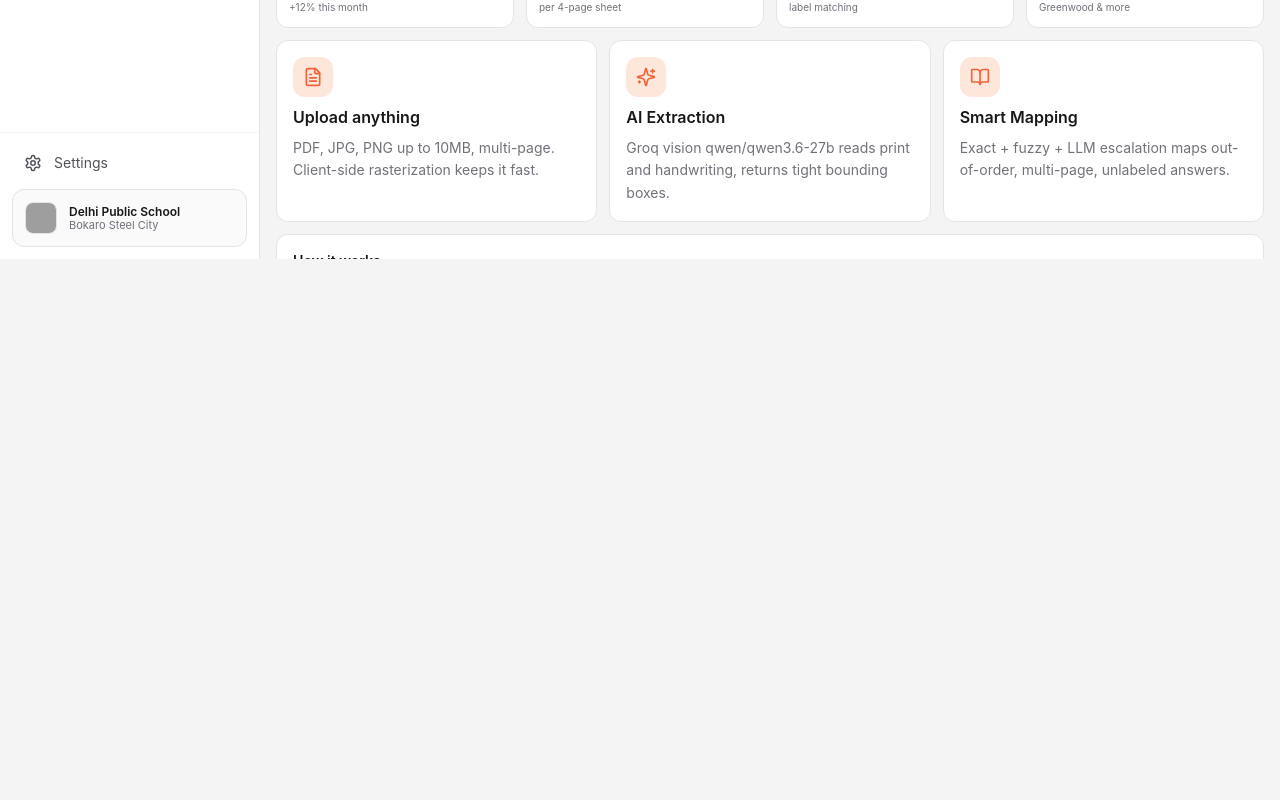
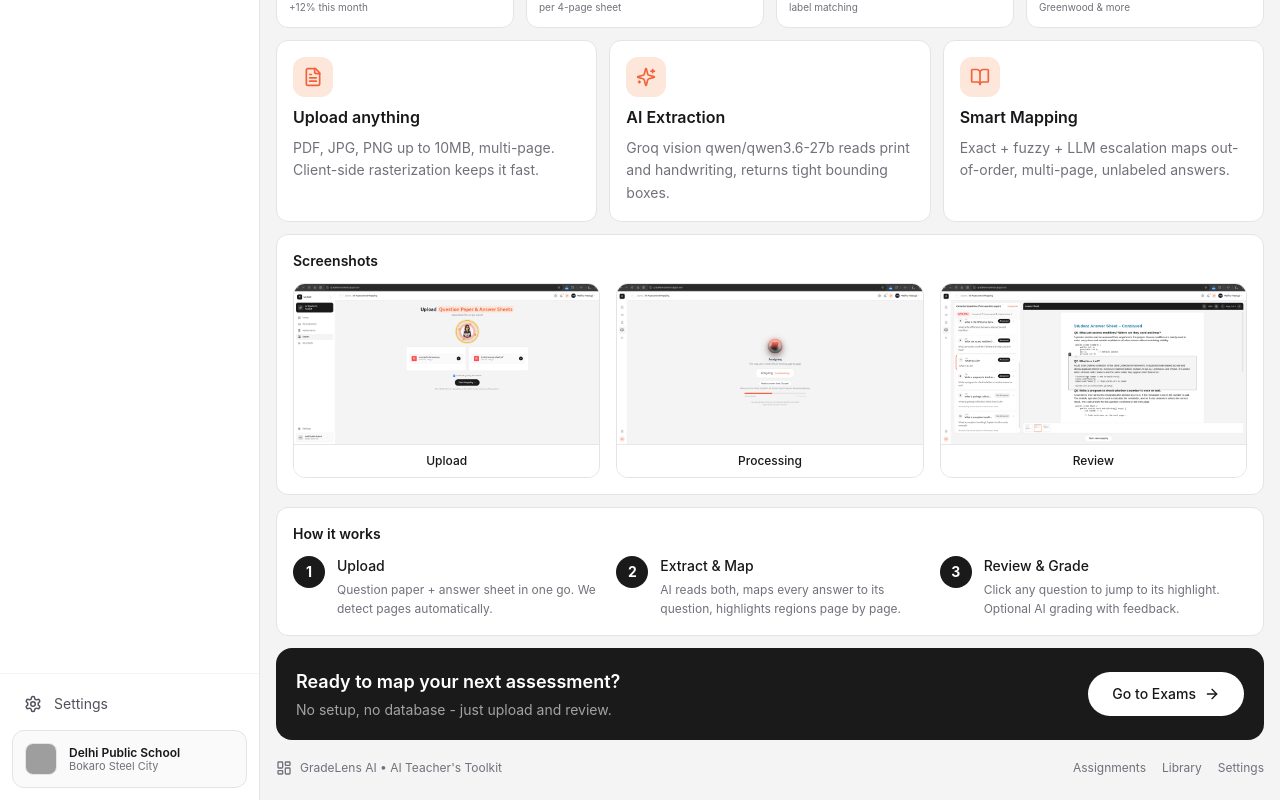
Before and after one commit to Kaushalendra-Marcus/GradeLens-AI, a Next.js app: page /home in a window 1280 px wide. Shown: the part 541-1341 px from the top of the page. Before the commit the page ends 800 px from the top, so only its background shows below. Built offline with nearby package versions, Linux system fonts and the light colour scheme; grey boxes are pictures that could not be loaded.

Commit message:
feat: add screenshots gallery to home page

```diff
--- a/app/home/page.tsx
+++ b/app/home/page.tsx
@@ -5,13 +5,13 @@ import { LayoutDashboard, FileText, BookOpen, GraduationCap, Sparkles, ArrowRigh
 
 export default function HomePage() {
   return (
-    <div className="flex h-screen overflow-hidden">
+    <div className="flex min-h-screen">
       <AppSidebar />
-      <div className="flex-1 flex flex-col min-w-0 min-h-0">
+      <div className="flex-1 flex flex-col min-w-0">
         <AppHeader />
-        <main className="flex-1 bg-[#F4F4F5] overflow-hidden flex flex-col min-h-0">
+        <main className="flex-1 bg-[#F4F4F5] overflow-auto">
           {/* Hero */}
-          <div className="max-w-6xl mx-auto p-3 lg:p-4 flex flex-col gap-3 flex-1 min-h-0 overflow-hidden w-full">
+          <div className="max-w-6xl mx-auto p-3 lg:p-4 flex flex-col gap-3 w-full">
             <div className="bg-white rounded-2xl border border-zinc-200 overflow-hidden shrink-0">
               <div className="grid lg:grid-cols-[1.2fr_0.8fr] gap-0">
                 <div className="p-5 lg:p-6 flex flex-col gap-3">
@@ -114,6 +114,28 @@ export default function HomePage() {
               ))}
             </div>
 
+            {/* Screenshots */}
+            <div className="bg-white rounded-xl border border-zinc-200 p-4">
+              <h2 className="font-semibold mb-3 text-sm">Screenshots</h2>
+              <div className="grid md:grid-cols-3 gap-4">
+                <div className="rounded-xl overflow-hidden border border-zinc-200 bg-zinc-50">
+                  {/* eslint-disable-next-line @next/next/no-img-element */}
+                  <img src="/screenshots/upload.png" alt="Upload" className="w-full h-auto" />
+                  <div className="p-2 text-xs font-medium text-center bg-white border-t">Upload</div>
+                </div>
+                <div className="rounded-xl overflow-hidden border border-zinc-200 bg-zinc-50">
+                  {/* eslint-disable-next-line @next/next/no-img-element */}
+                  <img src="/screenshots/processing.png" alt="Processing" className="w-full h-auto" />
+                  <div className="p-2 text-xs font-medium text-center bg-white border-t">Processing</div>
+                </div>
+                <div className="rounded-xl overflow-hidden border border-zinc-200 bg-zinc-50">
+                  {/* eslint-disable-next-line @next/next/no-img-element */}
+                  <img src="/screenshots/review.png" alt="Review" className="w-full h-auto" />
+                  <div className="p-2 text-xs font-medium text-center bg-white border-t">Review</div>
+                </div>
+              </div>
+            </div>
+
             {/* How it works */}
             <div className="bg-white rounded-xl border border-zinc-200 p-4 shrink-0">
               <h2 className="font-semibold mb-3 text-sm">How it works</h2>
```
